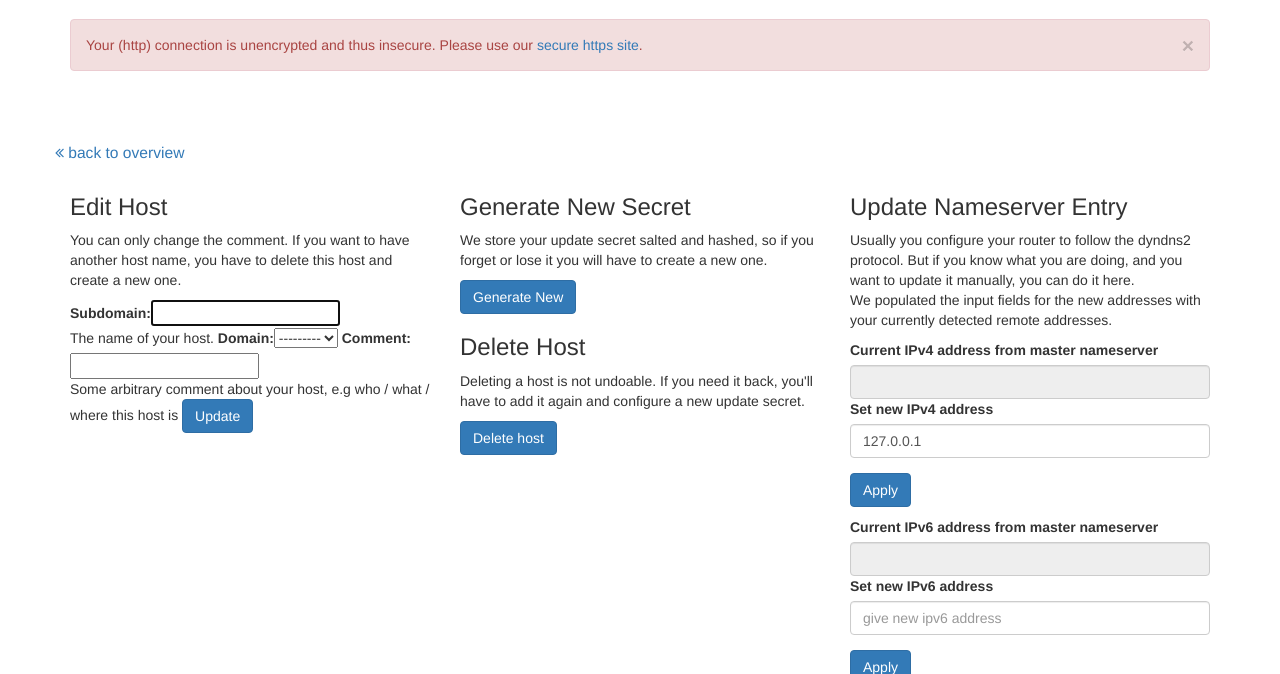
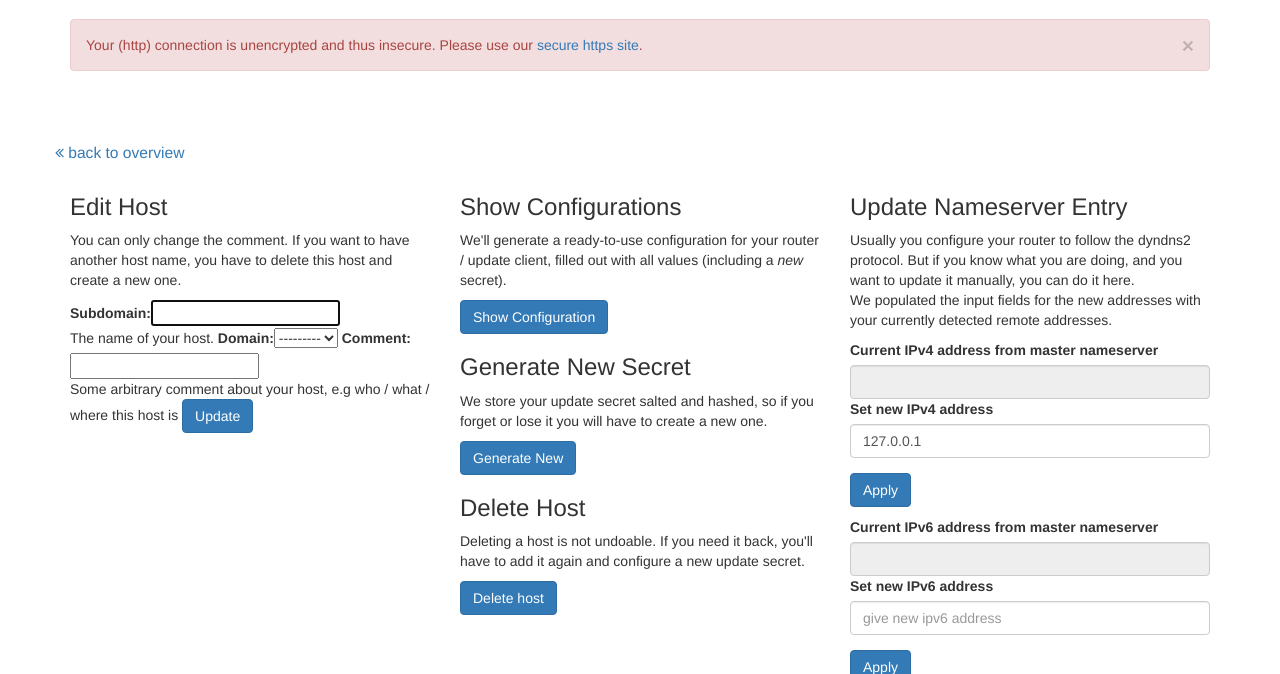
Before and after one commit to nsupdate-info/nsupdate.info, a Django app: template nsupdate/main/templates/main/host.html in a window 1280 px wide. Shown: the part 51-725 px from the top of the page. Run offline with Django 3.2, Linux system fonts and the light colour scheme; the template is opened without the code that fills it: values that come from a table or form of the project are taken from there, others are empty; some libraries are stand-ins or nearby versions.

Commit message:
be more clear for both use cases for generating a new secret (initial configuration / forgot secret)

```diff
--- a/nsupdate/main/templates/main/host.html
+++ b/nsupdate/main/templates/main/host.html
@@ -14,8 +14,19 @@
             </form>
         </div>
         <div  class="col-lg-4">
+            <h3>Show Configurations</h3>
+            <p>
+                We'll generate a ready-to-use configuration for your router / update
+                client, filled out with all values (including a <em>new</em> secret).
+            </p>
+            <form action="{% url 'generate_secret_view' host.pk %}" method="get">
+                <button type="submit" class="btn btn-primary">Show Configuration</button>
+            </form>
             <h3>Generate New Secret</h3>
-            <p>We store your update secret salted and hashed, so if you forget or lose it you will have to create a new one.</p>
+            <p>
+                We store your update secret salted and hashed, so if you forget or lose it
+                you will have to create a new one.
+            </p>
             <form action="{% url 'generate_secret_view' host.pk %}" method="get">
                 <button type="submit" class="btn btn-primary">Generate New</button>
             </form>
```
